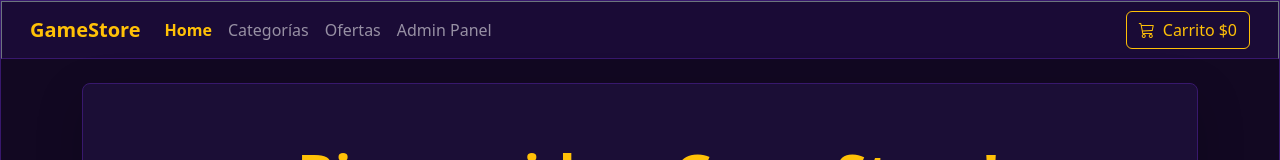
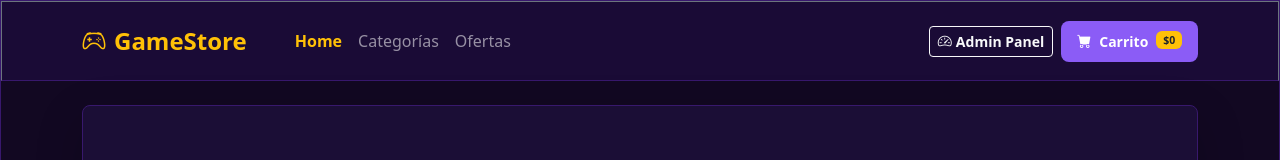
Before and after one commit to RufianLasi/FullStack_Prueba2, a React (Vite) app: page / in a window 1280 px wide. Shown: the top 160 px of the page. Built offline with nearby package versions, Linux system fonts and the light colour scheme.

Commit message:
se actualiza el fondo de las tarjetas y color de botones

```diff
--- a/src/App.css
+++ b/src/App.css
@@ -74,9 +74,21 @@ main,
 }
 
 /* ==========================================================================
-   4. FORMULARIOS Y TABLAS
+   4. FORMULARIOS (ETIQUETAS VISIBLES, INPUTS Y PLACEHOLDERS)
    ========================================================================== */
 
+/* Etiquetas sobre los campos (Título del Juego, Precio, Stock, etc.) */
+label,
+.form-label,
+.form-check-label {
+  color: #ffffff !important;
+  font-weight: 600 !important;
+  margin-bottom: 0.4rem !important;
+  display: inline-block !important;
+  opacity: 1 !important;
+}
+
+/* Campos de entrada (Inputs y Selects) */
 .form-control,
 .form-select {
   background-color: #2a1550 !important;
@@ -93,6 +105,30 @@ main,
   box-shadow: 0 0 0 0.25rem rgba(139, 92, 246, 0.25) !important;
 }
 
+/* Textos de ejemplo dentro de las casillas (Placeholders) */
+.form-control::placeholder,
+input::placeholder,
+textarea::placeholder {
+  color: #c4b5fd !important; /* Púrpura claro brillante y muy legible */
+  opacity: 0.85 !important;
+}
+
+/* Menú desplegable de Plataforma y Categoría */
+.form-select option {
+  background-color: #1a0b36 !important;
+  color: #ffffff !important;
+}
+
+/* Mensajes de validación de error */
+.invalid-feedback {
+  color: #ff6b6b !important;
+  font-weight: 500 !important;
+}
+
+/* ==========================================================================
+   5. TABLAS E INVENTARIO (PANEL DE ADMIN Y CARRITO)
+   ========================================================================== */
+
 .table-dark {
   --bs-table-bg: #211042 !important;
   --bs-table-striped-bg: #28144f !important;
@@ -105,3 +141,8 @@ main,
   color: #ffffff !important;
   border-bottom-color: #3d1c73 !important;
 }
+
+.table th {
+  color: #facc15 !important;
+  font-weight: 600;
+}
--- a/src/components/Navbar.jsx
+++ b/src/components/Navbar.jsx
@@ -1,37 +1,45 @@
-import React from 'react';
-import { NavLink, Link } from 'react-router-dom';
-import { useCart } from '../context/CartContext';
+import React, { useContext } from 'react';
+import { Link, NavLink } from 'react-router-dom';
+import { CartContext } from '../context/CartContext';
 
 export const Navbar = () => {
-  const { cart, getTotal, getItemCount } = useCart();
+  const context = useContext(CartContext);
+  const cart = context?.cart || [];
+  const getTotal = context?.getTotal;
+  const getItemCount = context?.getItemCount;
 
-  // Obtiene el total asegurando compatibilidad con la función del contexto o con el estado directo
+  // Cantidad total de productos en el carrito
+  const totalItems = typeof getItemCount === 'function'
+    ? getItemCount()
+    : cart.reduce((acc, item) => acc + (item.quantity || 1), 0);
+
+  // Cálculo del total general respetando las pruebas unitarias y el contexto
   const calculateTotal = () => {
     if (typeof getTotal === 'function') {
-      return getTotal();
+      const totalFromContext = getTotal();
+      if (totalFromContext !== undefined && totalFromContext !== null) {
+        return totalFromContext;
+      }
     }
-    if (Array.isArray(cart)) {
-      return cart.reduce((acc, item) => {
-        const price = item.isOffer && item.offerPrice !== undefined && item.offerPrice !== null
-          ? item.offerPrice
-          : (item.price || 0);
-        return acc + price * (item.quantity || 1);
-      }, 0);
-    }
-    return 0;
+    return cart.reduce((acc, item) => {
+      const price = item.isOffer && item.offerPrice !== undefined && item.offerPrice !== null
+        ? item.offerPrice
+        : (item.price || 0);
+      return acc + (price * (item.quantity || 1));
+    }, 0);
   };
 
-  const total = calculateTotal();
-  const count = typeof getItemCount === 'function'
-    ? getItemCount()
-    : (Array.isArray(cart) ? cart.reduce((acc, item) => acc + (item.quantity || 1), 0) : 0);
+  const totalPrice = calculateTotal();
 
   return (
-    <nav className="navbar navbar-expand-lg navbar-dark bg-dark border-bottom border-secondary px-3">
-      <div className="container-fluid">
-        <Link className="navbar-brand fw-bold text-warning" to="/">
-          GameStore
+    <nav className="navbar navbar-expand-lg navbar-dark bg-dark py-3 border-bottom border-secondary">
+      <div className="container">
+        {/* Logo de la tienda con ícono */}
+        <Link className="navbar-brand fw-bold fs-4 text-warning d-flex align-items-center gap-2" to="/">
+          <i className="bi bi-controller"></i> GameStore
         </Link>
+
+        {/* Botón Toggler para Responsive */}
         <button
           className="navbar-toggler"
           type="button"
@@ -43,36 +51,56 @@ export const Navbar = () => {
         >
           <span className="navbar-toggler-icon"></span>
         </button>
+
         <div className="collapse navbar-collapse" id="navbarNav">
-          <ul className="navbar-nav me-auto mb-2 mb-lg-0">
+          {/* Navegación principal */}
+          <ul className="navbar-nav me-auto mb-2 mb-lg-0 ms-lg-4">
             <li className="nav-item">
-              <NavLink className={({ isActive }) => `nav-link ${isActive ? 'active fw-bold text-warning' : ''}`} end to="/">
+              <NavLink
+                className={({ isActive }) => `nav-link ${isActive ? 'active text-warning fw-bold' : ''}`}
+                end
+                to="/"
+              >
                 Home
               </NavLink>
             </li>
             <li className="nav-item">
-              <NavLink className={({ isActive }) => `nav-link ${isActive ? 'active fw-bold text-warning' : ''}`} to="/categorias">
+              <NavLink
+                className={({ isActive }) => `nav-link ${isActive ? 'active text-warning fw-bold' : ''}`}
+                to="/categorias"
+              >
                 Categorías
               </NavLink>
             </li>
             <li className="nav-item">
-              <NavLink className={({ isActive }) => `nav-link ${isActive ? 'active fw-bold text-warning' : ''}`} to="/ofertas">
+              <NavLink
+                className={({ isActive }) => `nav-link ${isActive ? 'active text-warning fw-bold' : ''}`}
+                to="/ofertas"
+              >
                 Ofertas
               </NavLink>
             </li>
-            <li className="nav-item">
-              <NavLink className={({ isActive }) => `nav-link ${isActive ? 'active fw-bold text-warning' : ''}`} to="/admin">
-                Admin Panel
-              </NavLink>
-            </li>
           </ul>
+
+          {/* Botones de acción del lado derecho */}
           <div className="d-flex align-items-center gap-2">
-            <Link to="/carrito" className="btn btn-outline-warning position-relative">
-              <i className="bi bi-cart3 me-1"></i> Carrito
-              <span className="ms-1">${total}</span>
-              {count > 0 && (
+            {/* Botón Admin Panel */}
+            <Link to="/admin" className="btn btn-outline-light btn-sm fw-semibold d-flex align-items-center gap-1">
+              <i className="bi bi-speedometer2"></i> Admin Panel
+            </Link>
+
+            {/* Botón Carrito */}
+            <Link
+              to="/carrito"
+              className="btn btn-purple-gamestore btn-sm fw-bold position-relative d-flex align-items-center gap-2"
+            >
+              <i className="bi bi-cart-fill"></i> Carrito
+              <span className="badge bg-warning text-dark">
+                ${totalPrice.toLocaleString('cl-CL')}
+              </span>
+              {totalItems > 0 && (
                 <span className="position-absolute top-0 start-100 translate-middle badge rounded-pill bg-danger">
-                  {count}
+                  {totalItems}
                 </span>
               )}
             </Link>
```
